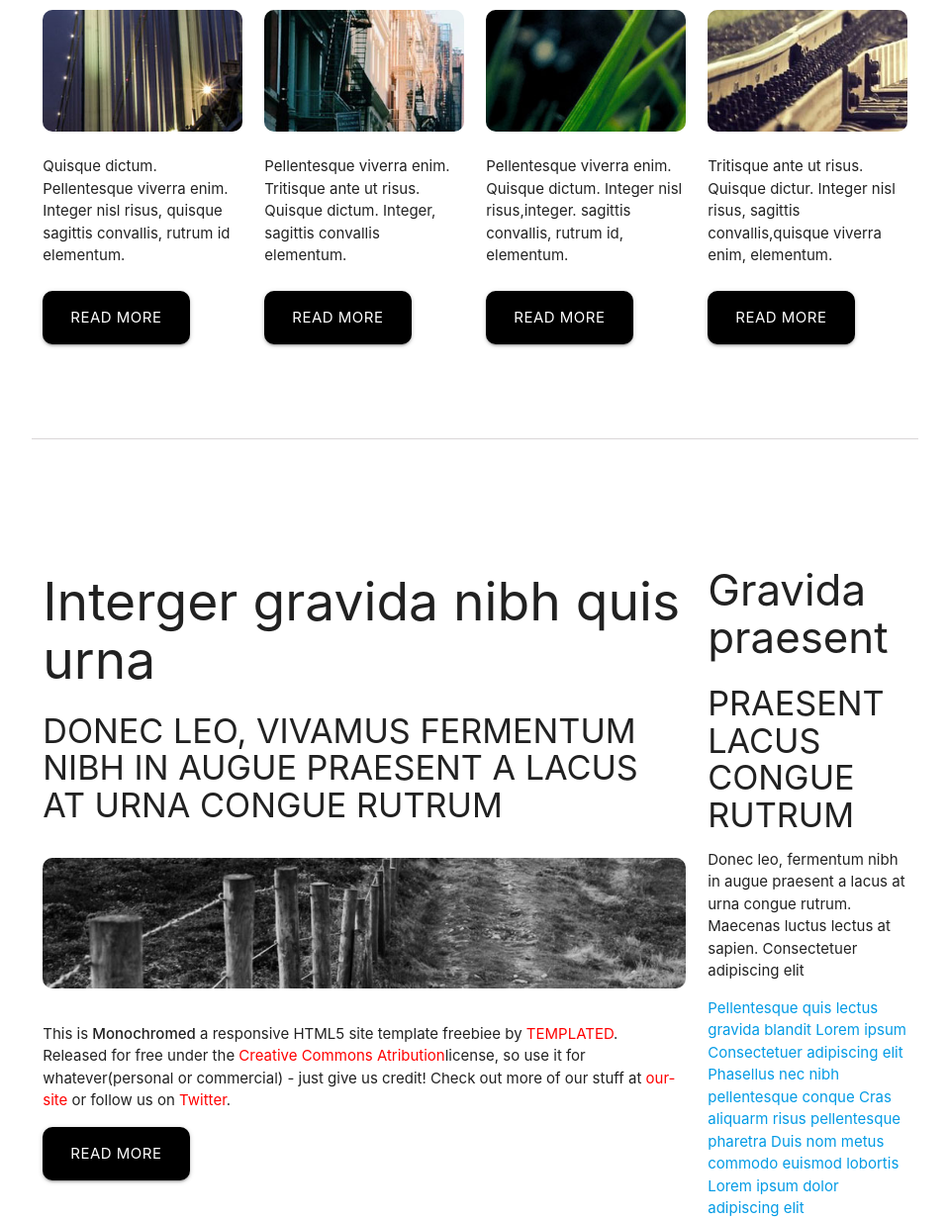
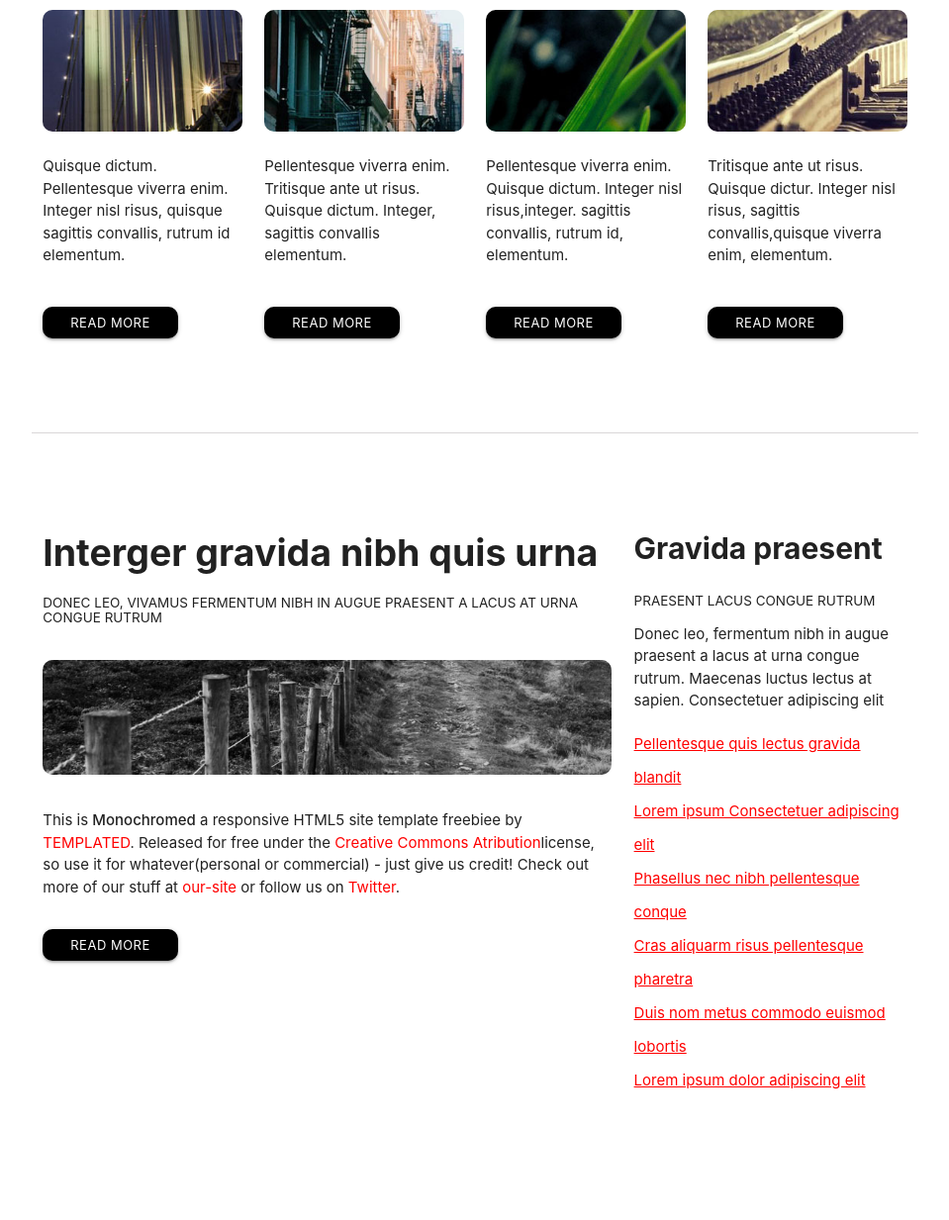
Before and after one commit to DianyelaMaldonado/-Layout-practice-implementation, a website: page src/index.html in a window 1280 px wide. Shown: the part 614-1847 px from the top of the page at 99% size, without its empty margins (160-1119 px from the left). After the commit the page ends 1743 px from the top, so only its background shows below. Drawn offline with nearby package versions, Linux system fonts and the light colour scheme.

Commit message:
I added styles in section three destopk and tablet responsive.

```diff
--- a/src/index.html
+++ b/src/index.html
@@ -60,7 +60,7 @@
                             </p>
                         </div>
                         <div>
-                            <a class="waves-effect waves-light btn-large black card-buttons">READ MORE</a>
+                            <a class="waves-effect waves-light btn-large btn-small black card-buttons">READ MORE</a>
                         </div>
                     </div>
                 </div>
@@ -77,7 +77,7 @@
                             </p>
                         </div>
                         <div>
-                            <a class="waves-effect waves-light btn-large black card-buttons">READ MORE</a>
+                            <a class="waves-effect waves-light btn-large btn-small black card-buttons">READ MORE</a>
                         </div>
                     </div>
                 </div>
@@ -94,7 +94,7 @@
                             </p>
                         </div>
                         <div>
-                            <a class="waves-effect waves-light btn-large black card-buttons">READ MORE</a>
+                            <a class="waves-effect waves-light btn-large btn-small black card-buttons">READ MORE</a>
                         </div>
                     </div>
                 </div>
@@ -111,7 +111,7 @@
                             </p>
                         </div>
                         <div>
-                            <a class="waves-effect waves-light btn-large black card-buttons">READ MORE</a>
+                            <a class="waves-effect waves-light btn-large btn-small black card-buttons">READ MORE</a>
                         </div>
                     </div>
                 </div>
@@ -124,7 +124,7 @@
         <div class="container">
 
             <div class="row">
-                <div class="col s12 m8 l9">
+                <div class="col s12 m7 l8">
                     <h2 class="title-card-information">Interger gravida nibh quis urna</h2>
                     <h4 class="subtitle-card-information">DONEC LEO, VIVAMUS FERMENTUM NIBH IN AUGUE PRAESENT A LACUS AT
                         URNA CONGUE RUTRUM</h4>
@@ -144,23 +144,25 @@
                             </p>
                         </div>
                         <div>
-                            <a class="waves-effect waves-light btn-large black card-buttons">READ MORE</a>
+                            <a class="waves-effect waves-light btn-large btn-small black card-buttons small">READ
+                                MORE</a>
                         </div>
                     </div>
                 </div>
 
-                <div class="col s12 m4 l3">
-                    <h3>Gravida praesent</h3>
-                    <h4>PRAESENT LACUS CONGUE RUTRUM</h4>
+                <div class="col s12 m5 l4">
+                    <h3 class="title-section-links">Gravida praesent</h3>
+                    <h4 class="subtitle-section-links">PRAESENT LACUS CONGUE RUTRUM</h4>
                     <p>Donec leo, fermentum nibh in augue praesent a lacus at urna congue rutrum. Maecenas luctus lectus
                         at sapien. Consectetuer adipiscing elit</p>
-
-                    <a href="#">Pellentesque quis lectus gravida blandit</a>
-                    <a href="#">Lorem ipsum Consectetuer adipiscing elit</a>
-                    <a href="#">Phasellus nec nibh pellentesque conque</a>
-                    <a href="#">Cras aliquarm risus pellentesque pharetra</a>
-                    <a href="#">Duis nom metus commodo euismod lobortis</a>
-                    <a href="#">Lorem ipsum dolor adipiscing elit</a>
+                    <div>
+                        <a class="links-section-three" href="#">Pellentesque quis lectus gravida blandit</a><br>
+                        <a class="links-section-three" href="#">Lorem ipsum Consectetuer adipiscing elit</a> <br>
+                        <a class="links-section-three" href="#">Phasellus nec nibh pellentesque conque</a><br>
+                        <a class="links-section-three" href="#">Cras aliquarm risus pellentesque pharetra</a><br>
+                        <a class="links-section-three" href="#">Duis nom metus commodo euismod lobortis</a><br>
+                        <a class="links-section-three" href="#">Lorem ipsum dolor adipiscing elit</a>
+                    </div>
                 </div>
             </div>
 
--- a/src/style.css
+++ b/src/style.css
@@ -14,6 +14,12 @@ i.material-icons {
     align-items: center;
     padding: 20px 26px;
 }
+
+a.waves-effect.waves-light.btn-large.black.card-buttons {
+    border-radius: 10px;
+    margin-top: 16px;
+}
+.btn:hov
 
 div ul.letter li a{
     color: #fff;
@@ -106,6 +112,33 @@ img.cards-images.information-card {
     margin: 35px 0;
 }
 
+h2.title-card-information {
+    font-weight: bold;
+    font-size: 2.5em;
+    margin-top: 0;
+}
+
+h4.subtitle-card-information {
+    font-size: 0.9em;
+}
+
+.title-section-links{
+   font-weight: bold;
+   margin-bottom: 29px;
+   font-size: 2em;
+   margin-top: 0;
+}
+
+.subtitle-section-links{
+  font-size: 0.9em;
+}
+
+.links-section-three{
+ color: #ff0000;
+ line-height: 34px;
+ text-decoration: underline;
+}
+
 
 @media only screen and (min-width: 1024px) and (max-width: 1600px) {
 
@@ -161,8 +194,18 @@ img.cards-images.information-card {
     margin: 0;
     }
 
-    h4.subtitle-card-information {
+    h4.subtitle-card-information{
     font-size: small;
-}
+    line-height: 22px;
+    }
+
+    .title-section-links{
+    font-size: 1.9em;
+    }
+
+    .subtitle-section-links {
+    font-size: small;
+     margin: 0;
+    }
 
 }
```
